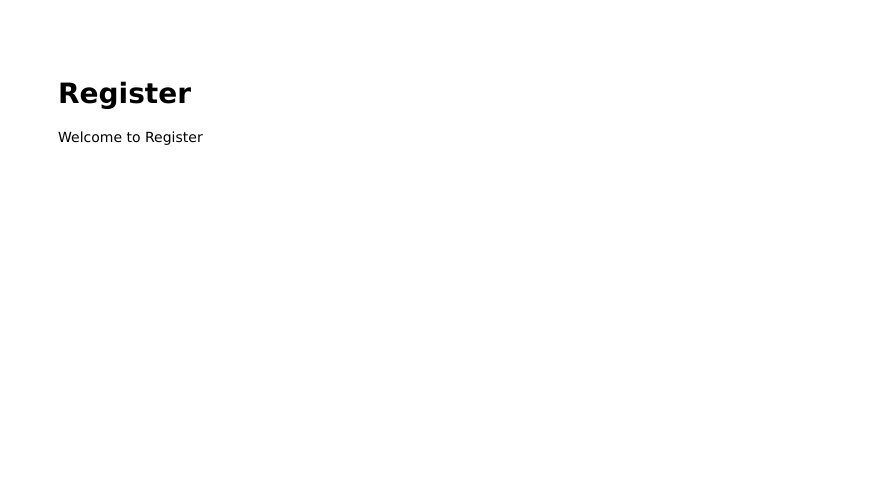
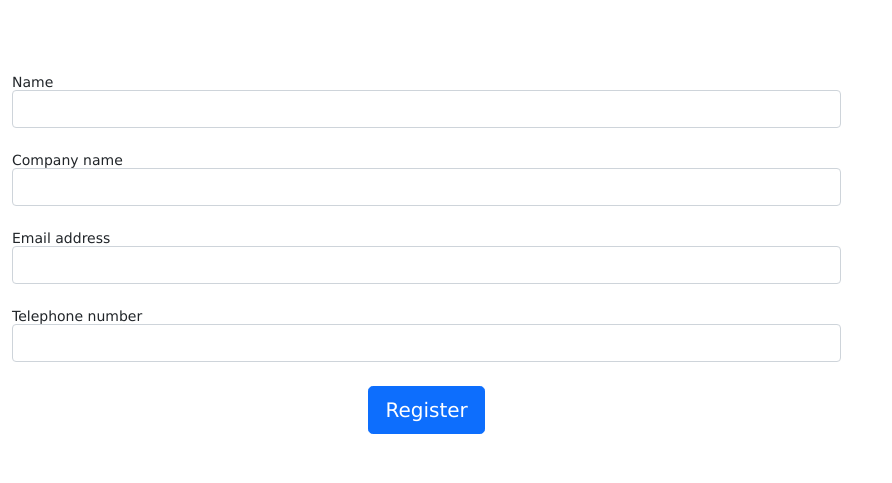
Before and after one commit to EliottClavier/ktr-msc-ls1, a Node server app: page /profile in a window 1280 px wide. Shown: the top 483 px of the page, without its empty margins (0-892 px from the left). Run offline with Node 20, Linux system fonts and the light colour scheme.

Commit message:
Add bootstrap + create form Create Profile

```diff
--- a/routes/index.js
+++ b/routes/index.js
@@ -3,7 +3,7 @@ var router = express.Router();
 
 /* GET home page. */
 router.get('/', function(req, res, next) {
-  res.render('index', { title: 'Express' });
+  res.redirect('/profile')
 });
 
 module.exports = router;
--- a/routes/profile.js
+++ b/routes/profile.js
@@ -1,9 +1,20 @@
 var express = require('express');
 var router = express.Router();
 
-/* GET home page. */
+const REGISTER_FIELDS = [
+  { type: "text", name: "name", label: "Name", required: true },
+  { type: "text", name: "companyName", label: "Company name", required: false },
+  { type: "email", name: "mail", label: "Email address", required: false },
+  { type: "tel", name: "phoneNumber", label: "Telephone number", required: false, pattern: "[0-9]{10}" },
+]
+
 router.get('/', function(req, res, next) {
-  res.render('register', { title: 'Register' });
+  res.render('register', { title: 'Register', fields: REGISTER_FIELDS });
+});
+
+router.post('/', function(req, res, next) {
+  console.log(req.body)
+  res.end()
 });
 
 module.exports = router;
--- a/views/register.ejs
+++ b/views/register.ejs
@@ -1,11 +1,33 @@
 <!DOCTYPE html>
 <html>
-<head>
-    <title><%= title %></title>
-    <link rel='stylesheet' href='/stylesheets/style.css' />
-</head>
-<body>
-    <h1><%= title %></h1>
-    <p>Welcome to <%= title %></p>
+    <head>
+        <title><%= title %></title>
+        <link href="https://cdn.jsdelivr.net/npm/bootstrap@5.1.3/dist/css/bootstrap.min.css" rel="stylesheet" integrity="sha384-1BmE4kWBq78iYhFldvKuhfTAU6auU8tT94WrHftjDbrCEXSU1oBoqyl2QvZ6jIW3" crossorigin="anonymous">
+        <link rel='stylesheet' href='/stylesheets/style.css' />
+    </head>
+    <body class="container-fluid overflow-hidden">
+        <div class="row">
+            <div class="col-8">
+                <form method="POST" action="/profile">
+                    <% fields.forEach(field => { %>
+                        <div class="form-group my-4">
+                            <label for="<%= field.name %>"><%= field.label %></label>
+                            <input
+                                    type="<%= field.type %>"
+                                    class="form-control custom-input shadow-none"
+                                    name="<%= field.name %>"
+                                    id="<%= field.name %>"
+                                    <%= field.required && (`required`) %>
+                                    <%= field.pattern && (`pattern=${field.pattern}`) %>
+                            />
+                        </div>
+                    <% }); %>
+                    <div class="text-center mt-4">
+                        <button type="submit" class="btn btn-primary btn-lg">Register</button>
+                    </div>
+                </form>
+            </div>
+        </div>
     </body>
+    <script src="https://cdn.jsdelivr.net/npm/bootstrap@5.1.3/dist/js/bootstrap.bundle.min.js" integrity="sha384-ka7Sk0Gln4gmtz2MlQnikT1wXgYsOg+OMhuP+IlRH9sENBO0LRn5q+8nbTov4+1p" crossorigin="anonymous"></script>
 </html>
```
